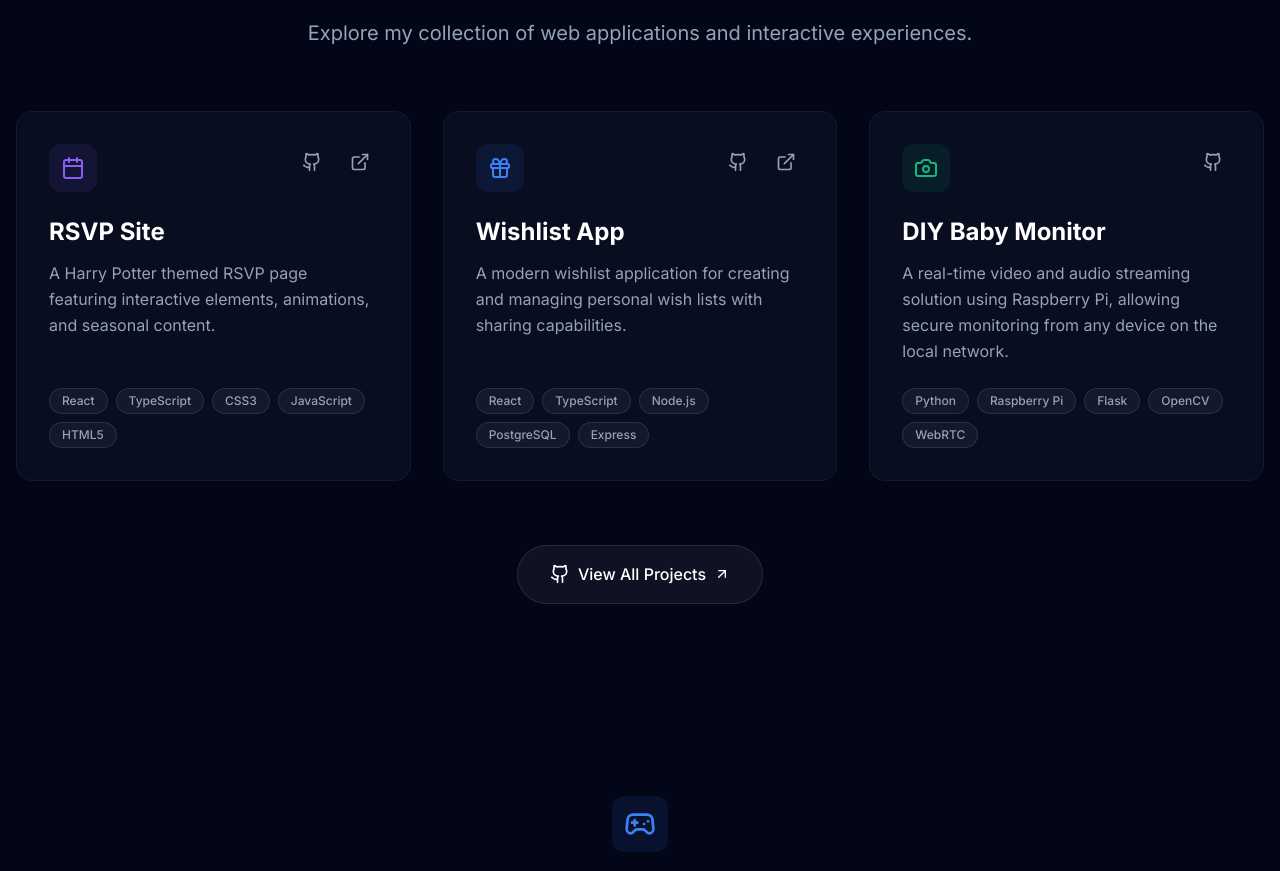
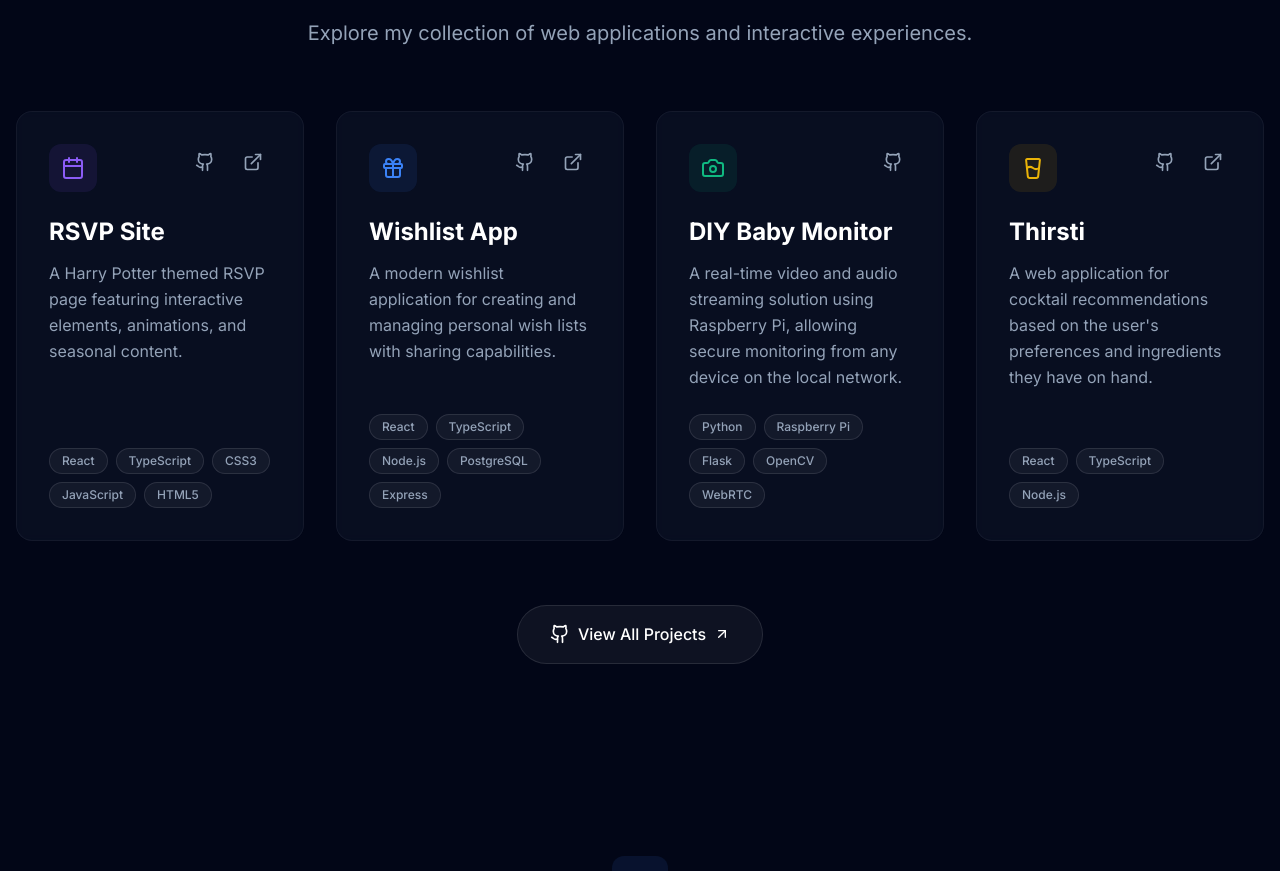
Before and after one commit to eyzick/portfolio, a React (Vite) app: page / in a window 1280 px wide. Shown: the part 1829-2700 px from the top of the page. Built offline with nearby package versions, Linux system fonts and the light colour scheme.

Commit message:
added thirsti

```diff
--- a/src/components/Projects.tsx
+++ b/src/components/Projects.tsx
@@ -1,6 +1,6 @@
 import React from 'react';
 import { motion, type Variants } from 'framer-motion';
-import { ExternalLink, Github, Calendar, Gift, ArrowUpRight, Camera } from 'lucide-react';
+import { ExternalLink, Github, Calendar, Gift, ArrowUpRight, Camera, GlassWater } from 'lucide-react';
 import TechTag from './TechTag';
 import TiltCard from './TiltCard';
 
@@ -39,6 +39,17 @@ const Projects: React.FC = () => {
       demo: '#',
       featured: true
     },
+    {
+      title: 'Thirsti',
+      description: 'A web application for cocktail recommendations based on the user\'s preferences and ingredients they have on hand.',
+      tech: ['React', 'TypeScript', 'Node.js'],
+      icon: GlassWater,
+      color: 'text-yellow-500',
+      bgColor: 'bg-yellow-500/10',
+      github: 'https://github.com/eyzick/thirsti',
+      demo: 'https://thirsti.eyzick.com',
+      featured: true
+    }
   ];
 
   const containerVariants: Variants = {
@@ -84,7 +95,7 @@ const Projects: React.FC = () => {
         </motion.div>
 
         <motion.div
-          className="grid grid-cols-1 md:grid-cols-2 lg:grid-cols-3 gap-8 max-w-7xl mx-auto"
+          className="grid grid-cols-1 md:grid-cols-2 lg:grid-cols-4 gap-8 max-w-7xl mx-auto"
           variants={containerVariants}
           initial="hidden"
           whileInView="visible"
```
